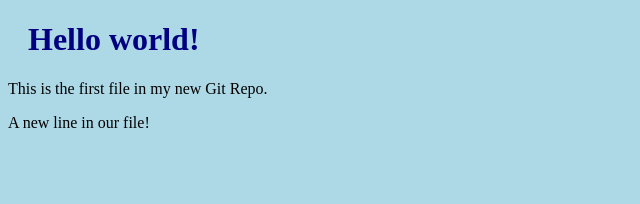
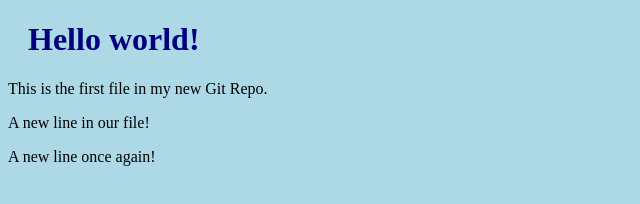
Before and after one commit to fareedkhan24x7/hello-world, a plain HTML site: page index.html in a window 1280 px wide. Shown: the whole page, without its empty margins (0-640 px from the left). Drawn offline with Linux system fonts and the light colour scheme.

Commit message:
index.html changed for push tutorial

```diff
--- a/index.html
+++ b/index.html
@@ -11,6 +11,7 @@
    <h1>Hello world!</h1>
    <p>This is the first file in my new Git Repo.</p>
    <p>A new line in our file!</p>
+   <p>A new line once again!</p>
 
 </body>
 
```
